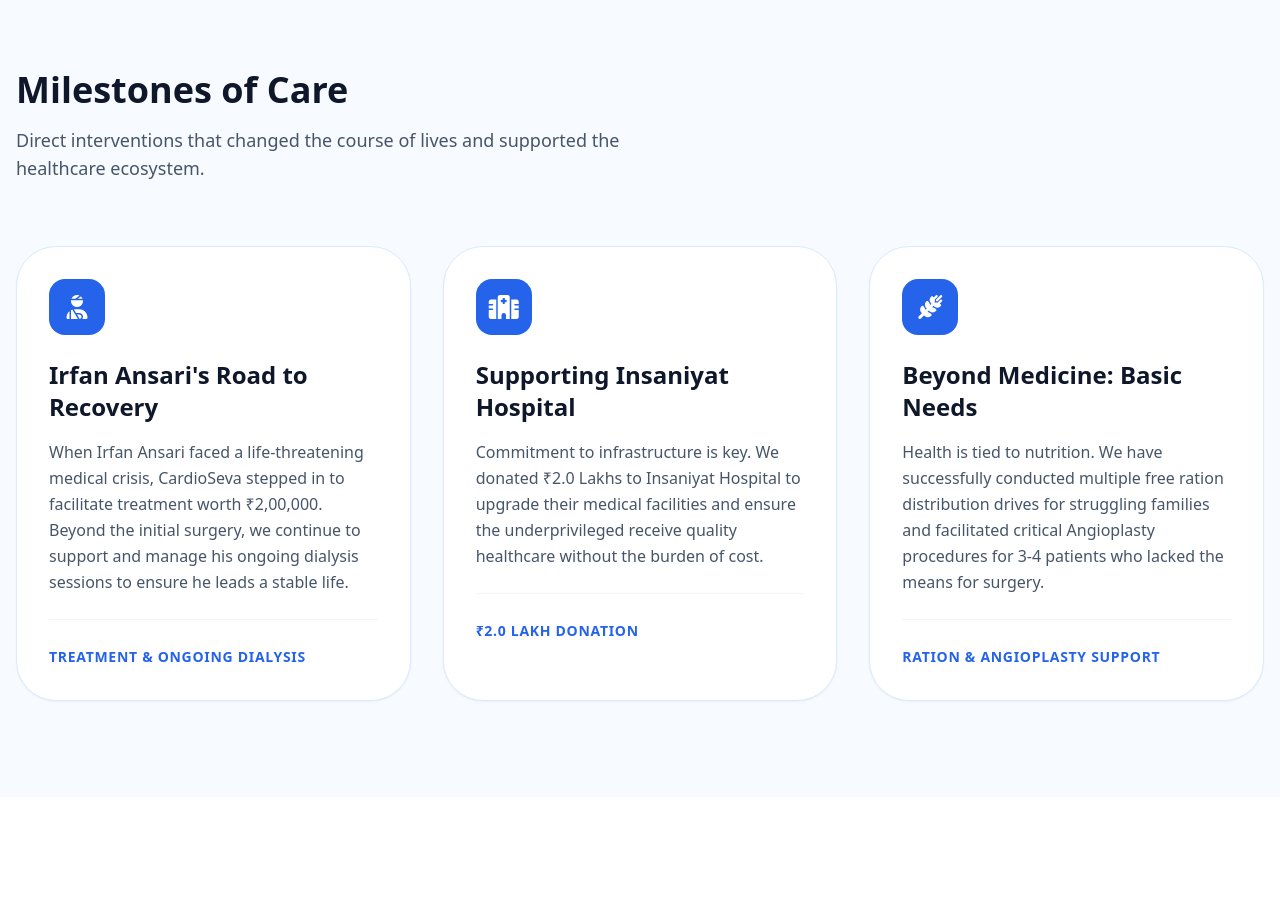
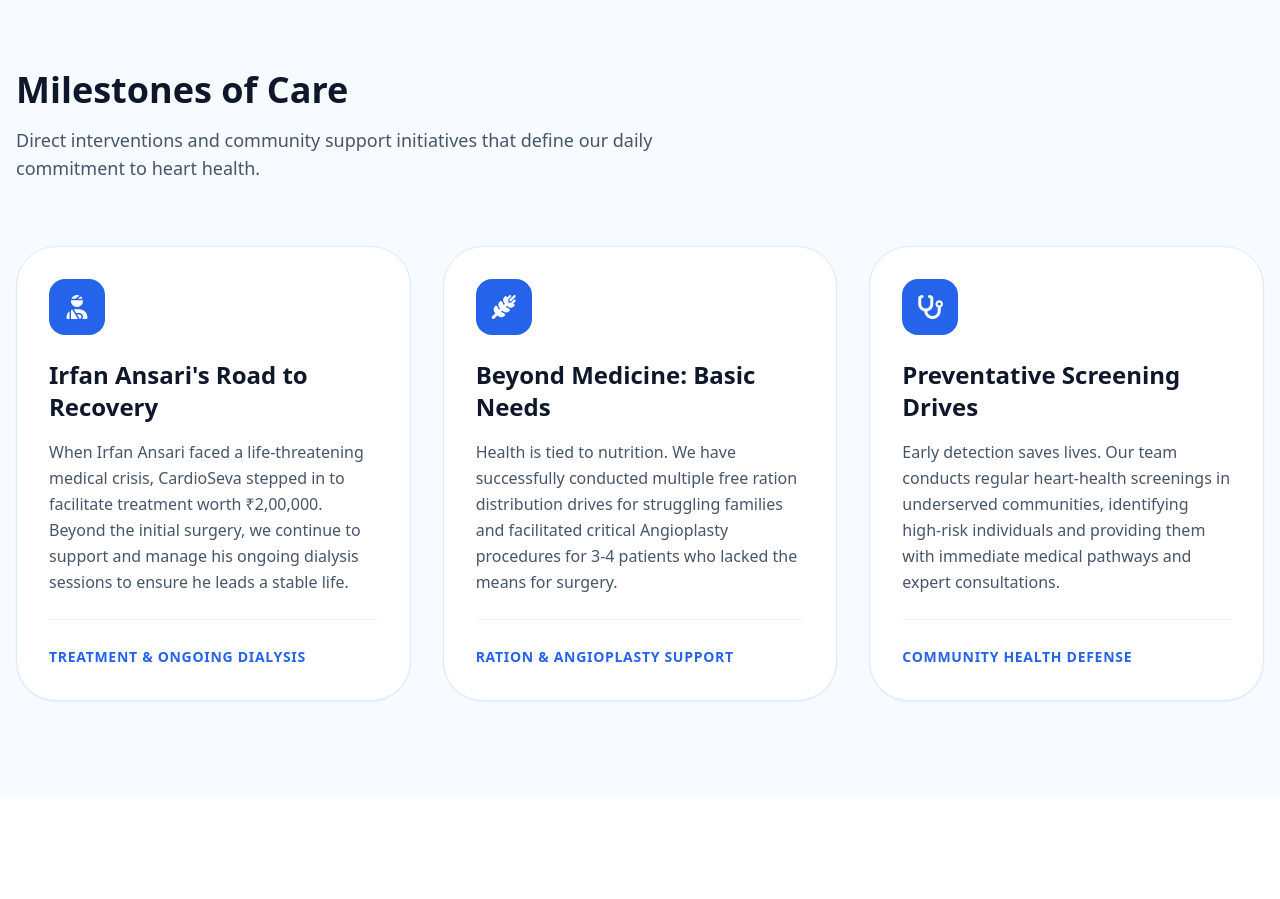
Before and after one commit to cardioseva-a11y/cardioseva, a React (Vite) app: page /impact in a window 1280 px wide. Shown: the part 980-1879 px from the top of the page. Built offline with nearby package versions, Linux system fonts and the light colour scheme; a web font is replaced by a local one.

Commit message:
Update Impact.jsx

```diff
--- a/src/pages/Impact.jsx
+++ b/src/pages/Impact.jsx
@@ -17,16 +17,16 @@
       icon: "fa-user-injured"
     },
     {
-      title: "Supporting Insaniyat Hospital",
-      description: "Commitment to infrastructure is key. We donated ₹2.0 Lakhs to Insaniyat Hospital to upgrade their medical facilities and ensure the underprivileged receive quality healthcare without the burden of cost.",
-      impact: "₹2.0 Lakh Donation",
-      icon: "fa-hospital"
-    },
-    {
       title: "Beyond Medicine: Basic Needs",
       description: "Health is tied to nutrition. We have successfully conducted multiple free ration distribution drives for struggling families and facilitated critical Angioplasty procedures for 3-4 patients who lacked the means for surgery.",
       impact: "Ration & Angioplasty Support",
       icon: "fa-wheat-awn"
+    },
+    {
+      title: "Preventative Screening Drives",
+      description: "Early detection saves lives. Our team conducts regular heart-health screenings in underserved communities, identifying high-risk individuals and providing them with immediate medical pathways and expert consultations.",
+      impact: "Community Health Defense",
+      icon: "fa-stethoscope"
     }
   ];
 
@@ -98,12 +98,12 @@
         </div>
       </section>
 
-      {/* --- NEW: MILESTONE STORIES SECTION --- */}
+      {/* --- MILESTONE STORIES SECTION --- */}
       <section className="py-24 bg-blue-50/50">
         <div className="max-w-7xl mx-auto px-4">
           <div className="mb-16">
             <h2 className="text-4xl font-black text-slate-900 mb-4">Milestones of Care</h2>
-            <p className="text-slate-600 max-w-2xl text-lg">Direct interventions that changed the course of lives and supported the healthcare ecosystem.</p>
+            <p className="text-slate-600 max-w-2xl text-lg">Direct interventions and community support initiatives that define our daily commitment to heart health.</p>
           </div>
           <div className="grid grid-cols-1 md:grid-cols-3 gap-8">
             {caseStories.map((item, i) => (
```
